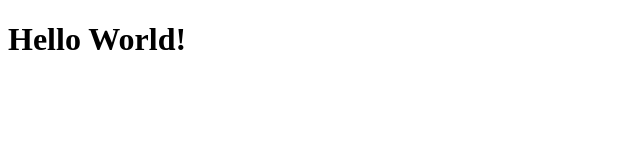
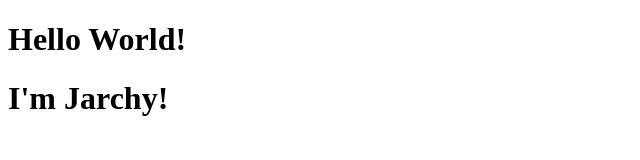
Before and after one commit to Jarchy28/devtest, a plain HTML site: page index.html in a window 1280 px wide. Shown: the whole page, without its empty margins (0-640 px from the left). Drawn offline with Linux system fonts and the light colour scheme.

Commit message:
minor change

```diff
--- a/index.html
+++ b/index.html
@@ -8,5 +8,6 @@
 </head>
 <body>
     <h1>Hello World!</h1>
+    <h1>I'm Jarchy!</h1>
 </body>
 </html>
```
